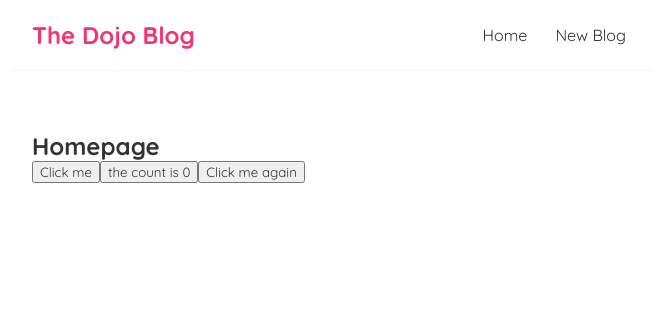
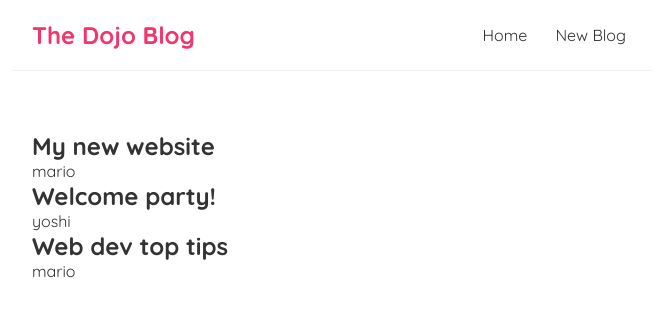
Before and after one commit to gloriaumutoni/dojo-blog, a React (Create React App) app: page / in a window 1280 px wide. Shown: the top 316 px of the page, without its empty margins (308-964 px from the left). Built offline with nearby package versions, Linux system fonts and the light colour scheme.

Commit message:
using the hook function

```diff
--- a/src/Home.js
+++ b/src/Home.js
@@ -5,15 +5,27 @@
     const handleClick=()=>{
         console.log('clicked')
     }
+    const [blogs,setBlogs]=useState([
+        { title: 'My new website', body: 'lorem ipsum...', author: 'mario', id: 1 },
+        { title: 'Welcome party!', body: 'lorem ipsum...', author: 'yoshi', id: 2 },
+        { title: 'Web dev top tips', body: 'lorem ipsum...', author: 'mario', id: 3 }
+    ])
     const handleClickAgain=(name,e)=>{
         console.log('clicked again by'+ name,e.target)
     }
     return (
       <div className="home">
-        <h2>Homepage</h2>
-        <button onClick={handleClick}>Click me</button>
+        {blogs.map((blog)=>(
+            <div className='' key={blog.id}>
+                <h2>{blog.title}</h2>
+                <p>{blog.author}</p>
+            </div>
+        ))}
+
+        {/* <h2>Homepage</h2> */}
+        {/* <button onClick={handleClick}>Click me</button>
         <button onClick={()=>setCount(count+1)}> the count is {count}</button>
-        <button onClick={(e) => handleClickAgain('mario',e)}>Click me again</button>
+        <button onClick={(e) => handleClickAgain('mario',e)}>Click me again</button> */}
         </div>
     );
   }
```
